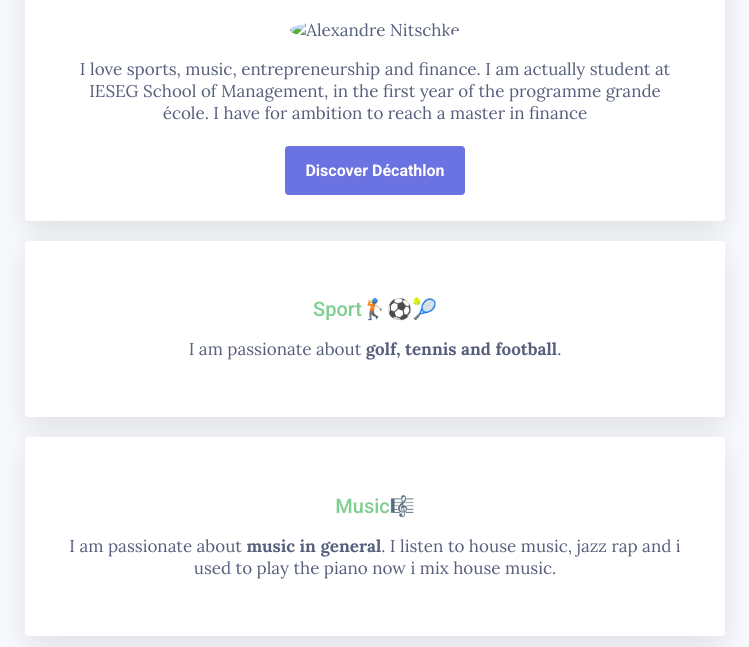
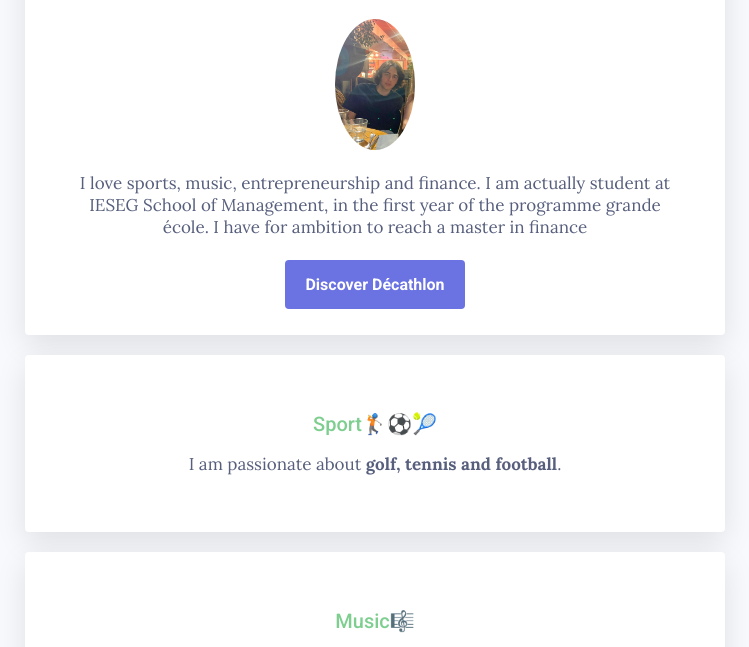
Before and after one commit to alexandrenitschke/my-profile, a plain HTML site: page index.html in a window 1280 px wide. Shown: the part 142-789 px from the top of the page, without its empty margins (265-1014 px from the left). Drawn offline with Linux system fonts and the light colour scheme.

Commit message:
Update index.html

```diff
--- a/index.html
+++ b/index.html
@@ -13,7 +13,7 @@
     <div class="container">
       <div class="card-white" id="introduction">
         <h1>Hello, I'm Alexandre 😎</h1>
-        <img src="IMG_8193.png" class="img-circle" width="80px" alt="Alexandre Nitschke">
+        <img src="images/IMG_8193.png" class="img-circle" width="80px" alt="Alexandre Nitschke">
         <p>
           I love sports, music, entrepreneurship and finance. I am actually student at IESEG School of Management, in the first year of the programme grande école. I have for ambition to reach a master in finance
         </p>
```
